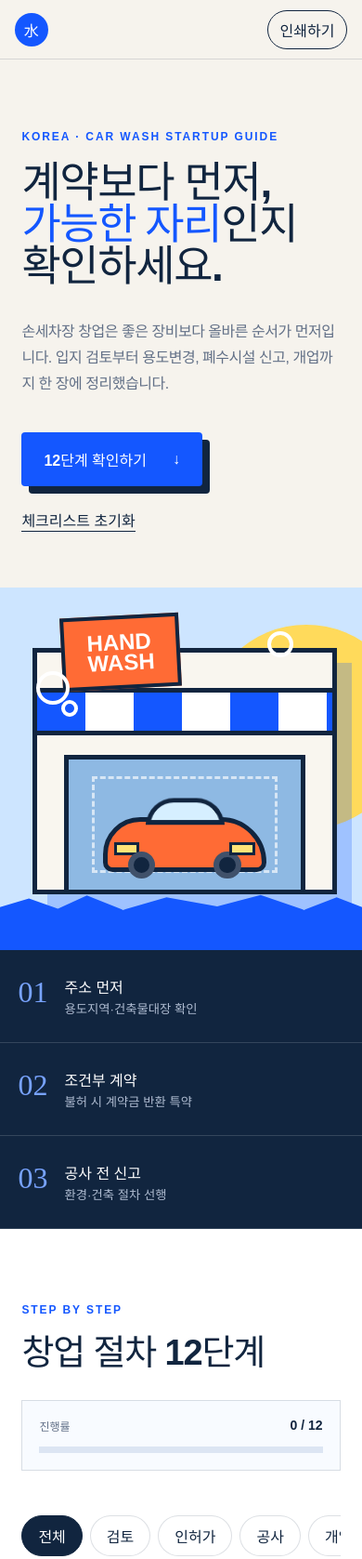
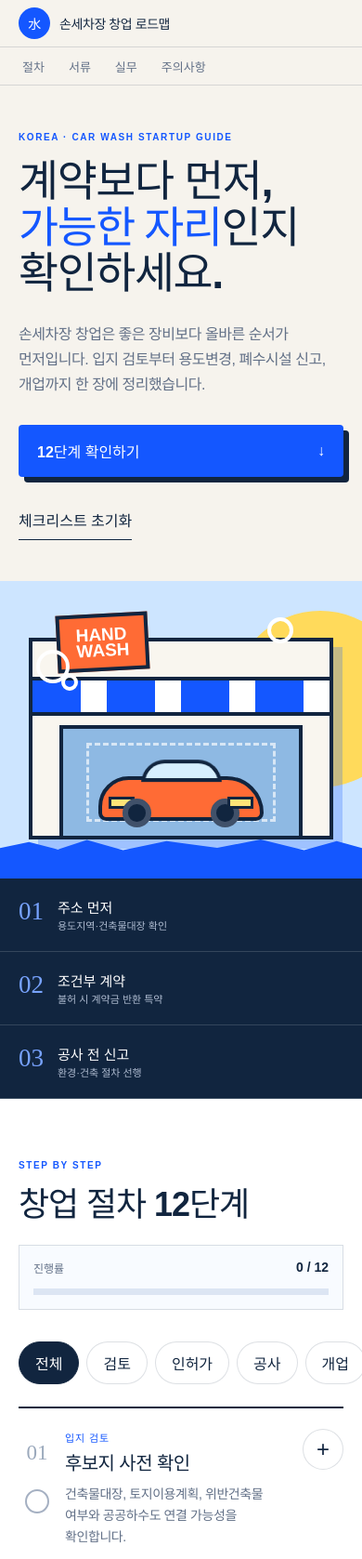
Before and after one commit to kimjindol2025/sonsecha-startup-web, a website built with Vite: page index.html in a window 390 px wide. Shown: the top 1677 px of the page at 93% size. Built offline with nearby package versions, Linux system fonts and the light colour scheme; a web font is replaced by a local one.

Commit message:
fix(mobile): optimize startup roadmap layout

```diff
--- a/src/style.css
+++ b/src/style.css
@@ -20,6 +20,7 @@ body { margin: 0; min-width: 320px; background: var(--paper); }
 button, a { font: inherit; }
 a { color: inherit; text-decoration: none; }
 button { color: inherit; }
+button, input, textarea, a { -webkit-tap-highlight-color: transparent; }
 
 .site-header {
   height: 76px; padding: 0 5vw; display: flex; align-items: center; justify-content: space-between;
@@ -85,9 +86,9 @@ h1 em { color: var(--blue); font-style: normal; font-family: "Gowun Batang", ser
 .step-card.completed { opacity: .55; }
 .step-card.completed h3 { text-decoration: line-through; }
 .step-card label { cursor: pointer; }
-.step-card input { position: absolute; opacity: 0; }
+.step-card > label > input[data-step] { position: absolute; opacity: 0; }
 .checkmark { display: block; width: 28px; height: 28px; border: 2px solid #a5b0c2; border-radius: 50%; }
-.step-card input:checked + .checkmark { background: var(--blue); border-color: var(--blue); box-shadow: inset 0 0 0 6px white; }
+.step-card > label > input[data-step]:checked + .checkmark { background: var(--blue); border-color: var(--blue); box-shadow: inset 0 0 0 6px white; }
 .step-number { color: #9ba9bc; font-family: "Gowun Batang"; font-size: 30px; }
 .phase-tag { display: inline-block; margin-bottom: 7px; color: var(--blue); font-size: 11px; font-weight: 800; letter-spacing: .08em; }
 .step-card h3 { display: inline; margin: 0 16px 0 0; font-size: 24px; }
@@ -152,6 +153,7 @@ h1 em { color: var(--blue); font-style: normal; font-family: "Gowun Batang", ser
 .candidate-heading small { color: #aebbd0; font-size: 11px; }
 .candidate-fields > label span { display: block; margin-bottom: 6px; color: #c8d3e4; font-size: 11px; font-weight: 700; }
 .candidate-fields input {
+  position: static; opacity: 1;
   width: 100%; height: 44px; padding: 0 12px; color: var(--ink); background: white;
   border: 2px solid transparent; border-radius: 4px; font: inherit;
 }
@@ -195,10 +197,25 @@ h1 em { color: var(--blue); font-style: normal; font-family: "Gowun Batang", ser
 footer { display: flex; justify-content: space-between; gap: 24px; padding: 28px 5vw; color: var(--muted); font-size: 12px; background: #e9e5de; }
 
 @media (max-width: 860px) {
-  nav { display: none; }
+  html { scroll-padding-top: 118px; }
+  .site-header {
+    height: auto; min-height: 68px; padding: 10px 6vw 0;
+    display: grid; grid-template-columns: minmax(0, 1fr) auto;
+  }
+  nav {
+    grid-column: 1 / -1; width: calc(100% + 12vw); margin: 9px -6vw 0;
+    padding: 0 6vw; gap: 6px; overflow-x: auto; scrollbar-width: none;
+    border-top: 1px solid var(--line);
+  }
+  nav::-webkit-scrollbar { display: none; }
+  nav a {
+    min-height: 42px; padding: 0 13px; display: inline-flex; align-items: center;
+    white-space: nowrap; color: var(--muted); font-size: 13px;
+  }
+  nav a:active { color: var(--blue); background: rgba(20,87,255,.07); }
   .hero { grid-template-columns: 1fr; }
-  .hero-copy { padding: 76px 6vw 60px; }
-  .hero-visual { min-height: 480px; }
+  .hero-copy { padding: 64px 6vw 56px; }
+  .hero-visual { min-height: 440px; }
   .rule-strip { grid-template-columns: 1fr; }
   .rule-strip div { border-right: 0; border-bottom: 1px solid rgba(255,255,255,.15); }
   .roadmap-section, .documents-section, .risk-section { padding: 80px 6vw; }
@@ -217,18 +234,92 @@ footer { display: flex; justify-content: space-between; gap: 24px; padding: 28px
 }
 
 @media (max-width: 520px) {
-  .site-header { height: 64px; padding: 0 4vw; }
-  .brand span:last-child { display: none; }
-  .print-button { padding: 8px 13px; }
-  h1 { font-size: 46px; }
-  .hero-description { font-size: 16px; }
+  html { scroll-padding-top: 105px; }
+  body { overflow-x: hidden; }
+  .site-header { min-height: 58px; padding: 8px 20px 0; grid-template-columns: 1fr; }
+  .brand { min-width: 0; gap: 10px; font-size: 14px; }
+  .brand-mark { width: 34px; height: 34px; flex: 0 0 34px; }
+  .brand span:last-child { display: inline; overflow: hidden; text-overflow: ellipsis; white-space: nowrap; }
+  .print-button { display: none; }
+  nav { width: calc(100% + 40px); margin: 8px -20px 0; padding: 0 12px; gap: 2px; }
+  nav a { min-height: 40px; padding: 0 12px; }
+  .hero-copy { padding: 48px 20px 44px; }
+  .eyebrow { margin-bottom: 16px; font-size: 10px; line-height: 1.5; }
+  h1 { font-size: clamp(40px, 12vw, 48px); line-height: 1.06; word-break: keep-all; }
+  h1 em { white-space: nowrap; }
+  .hero-description { margin: 26px 0 30px; font-size: 16px; line-height: 1.7; word-break: keep-all; }
   .hero-actions { align-items: flex-start; flex-direction: column; }
-  .hero-visual { min-height: 390px; }
-  .building { height: 68%; }
-  .sun { width: 220px; height: 220px; }
-  .step-card { grid-template-columns: 28px 36px 1fr 30px; }
-  .step-card h3 { font-size: 20px; }
-  .step-number { font-size: 22px; }
+  .primary-button {
+    width: 100%; min-height: 56px; justify-content: space-between; padding: 15px 20px;
+    box-shadow: 6px 6px 0 var(--ink);
+  }
+  .text-button { min-height: 44px; padding: 8px 0; }
+  .hero-visual { min-height: 320px; }
+  .building { left: 8%; right: 8%; bottom: 42px; height: 68%; border-width: 4px; box-shadow: 10px 10px 0 rgba(20,87,255,.25); }
+  .sign { top: -30px; padding: 10px 17px; border-width: 4px; font-size: 19px; }
+  .awning { border-width: 4px; background-size: 80px 100%; }
+  .bay, .car, .window { border-width: 4px; }
+  .sun { top: 32px; width: 190px; height: 190px; }
+  .water-line { height: 44px; }
+  .rule-strip div { padding: 20px; gap: 1px 15px; }
+  .rule-strip span { font-size: 27px; }
+  .rule-strip strong { font-size: 15px; }
+  .rule-strip small { font-size: 11px; }
+  .roadmap-section, .documents-section, .risk-section, .field-guide-section { padding: 64px 20px; }
+  .section-heading { gap: 24px; margin-bottom: 34px; }
+  .section-heading h2, .risk-copy h2 { font-size: 36px; word-break: keep-all; }
+  .progress-card { min-width: 0; padding: 15px; }
+  .phase-tabs {
+    width: calc(100% + 40px); margin: 0 -20px 18px; padding: 0 20px 6px;
+    scroll-padding-inline: 20px; scrollbar-width: none;
+  }
+  .phase-tabs::-webkit-scrollbar { display: none; }
+  .phase-tabs button { min-height: 44px; padding: 10px 17px; }
+  .step-card {
+    grid-template-columns: 40px minmax(0, 1fr) 44px; gap: 4px 10px;
+    align-items: start; min-height: 0; padding: 22px 0;
+  }
+  .step-card:hover { padding-left: 0; }
+  .step-card > label {
+    grid-column: 1; grid-row: 2; width: 40px; height: 44px;
+    display: grid; place-items: center;
+  }
+  .checkmark { width: 26px; height: 26px; }
+  .step-number { grid-column: 1; grid-row: 1; align-self: center; text-align: center; font-size: 23px; line-height: 1; }
+  .step-card > div:nth-of-type(2) { grid-column: 2; grid-row: 1 / 3; min-width: 0; }
+  .step-card h3 { display: block; margin: 0; font-size: 20px; line-height: 1.3; word-break: keep-all; }
+  .step-card p { margin-top: 9px; font-size: 14px; line-height: 1.65; word-break: keep-all; }
+  .detail-toggle {
+    grid-column: 3; grid-row: 1 / 3; width: 44px; height: 44px;
+    font-size: 24px;
+  }
+  .step-detail { grid-column: 1 / -1; padding-top: 16px; overflow-wrap: anywhere; }
+  .detail-progress { margin-bottom: 14px; }
+  .guide-content h3 { line-height: 1.45; }
+  .guide-content ul, .guide-content ol { padding-left: 18px; }
+  .guide-content li { margin: 9px 0; }
+  .detail-check-item { grid-template-columns: 26px minmax(0, 1fr); gap: 8px; margin-left: -4px; padding: 7px 4px; }
+  .detail-checkmark { width: 20px; height: 20px; }
+  .detail-note-wrap { margin-left: 0; padding: 10px; }
+  .detail-note { min-height: 96px; font-size: 16px; }
+  .candidate-fields { gap: 14px; margin-bottom: 18px; padding: 18px 14px; }
+  .candidate-heading { grid-template-columns: 1fr; gap: 6px; }
+  .candidate-heading > span { grid-row: auto; justify-self: start; }
+  .candidate-heading strong { font-size: 18px; }
+  .candidate-fields input { height: 48px; font-size: 16px; }
+  .document-grid { gap: 14px; }
+  .document-grid article, .field-panel { padding: 24px 20px; }
+  .document-grid h3 { font-size: 22px; }
+  .field-guide-grid { gap: 14px; }
+  .field-panel .guide-content h2 { font-size: 25px; }
+  .one-line-summary { margin-top: 14px; padding: 28px 20px; }
+  .one-line-summary .guide-content h2 { font-size: 25px; }
+  .risk-section { gap: 34px; }
+  .risk-list li { grid-template-columns: 42px 1fr; gap: 12px; padding: 22px 0; }
+  .risk-list strong { font-size: 19px; }
+  .final-cta { padding: 64px 20px; }
+  .final-cta h2 { font-size: 32px; word-break: keep-all; }
+  footer { padding: 28px 20px; }
 }
 
 @media print {
```
